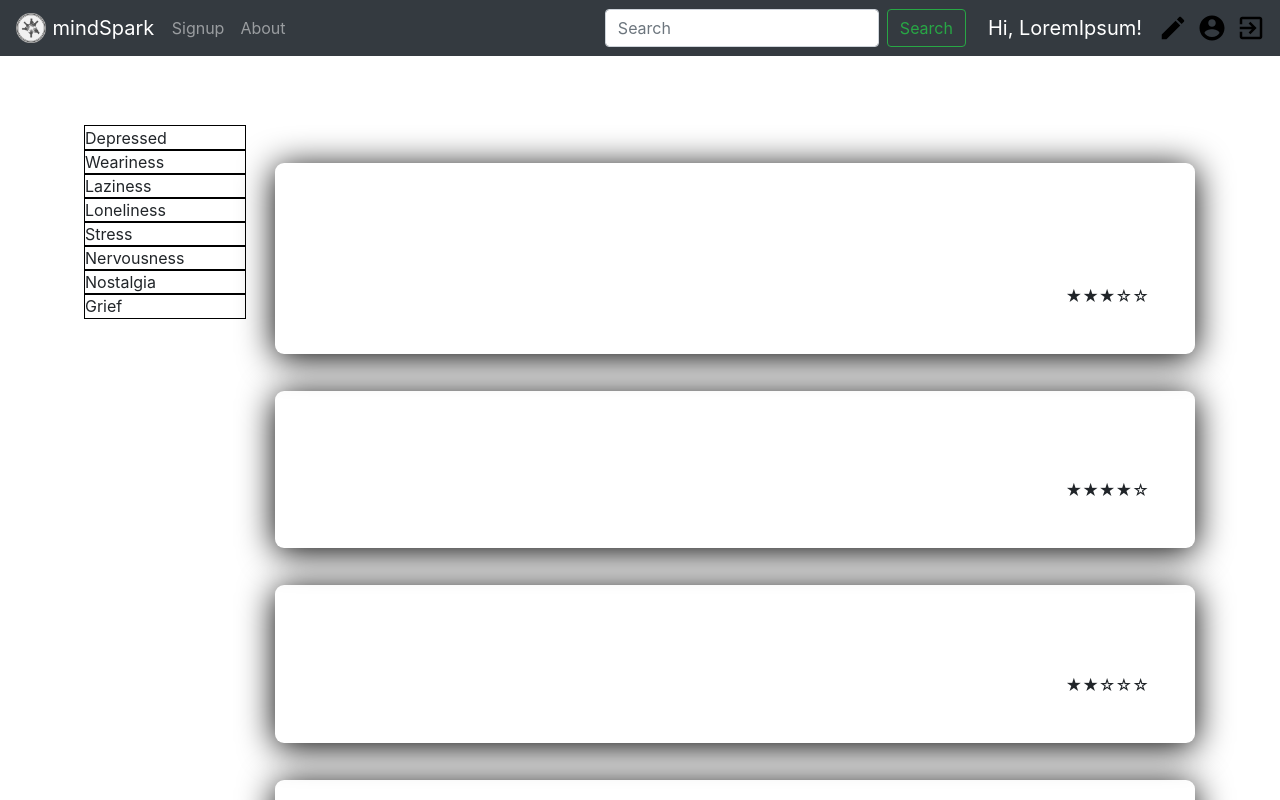
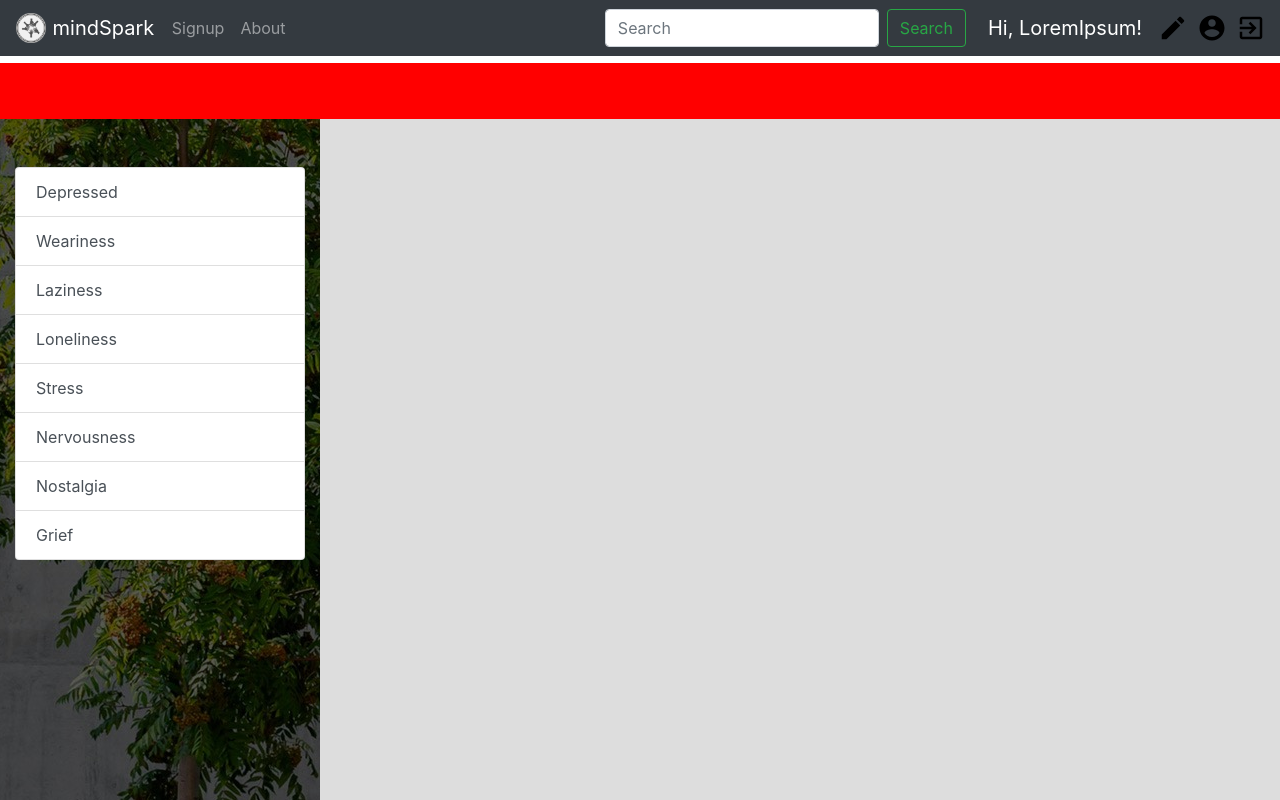
Before and after one commit to abansal98/mindSpark, a React (Create React App) app in the folder react-app/: page /quoteboard in a window 1280 px wide. Shown: the top 800 px of the page. Built offline with nearby package versions, Linux system fonts and the light colour scheme.

Commit message:
working on QuoteBoard

```diff
--- a/react-app/src/App.js
+++ b/react-app/src/App.js
@@ -18,7 +18,7 @@ class App extends Component {
           <Route path="/signup" component={SignUpSignIn} />
           <Route path="/quoteboard" component={Quoteboard} />
           <Route path="/signin" component={SignIn} />
-          <Route path="/userProfile" component={UserProfile}/>
+          <Route path="/userProfile" component={UserProfile} />
           <Route component={Error} />
         </Switch>
       </BrowserRouter>
--- a/react-app/src/components/Quoteboard/Category.css
+++ b/react-app/src/components/Quoteboard/Category.css
@@ -1,5 +1,2 @@
 .categoryName {
-  outline-style: solid;
-  outline-width: 1px;
-  outline-color: black;
 }
--- a/react-app/src/components/Quoteboard/Category.js
+++ b/react-app/src/components/Quoteboard/Category.js
@@ -1,6 +1,6 @@
 import React, { Component } from "react";
 import "./Category.css";
-import { Container, Row, Col } from "react-bootstrap";
+import { Container, Row, Col, ListGroup } from "react-bootstrap";
 
 const categories = [
   "Depressed",
@@ -17,14 +17,32 @@ class Category extends Component {
   render() {
     return (
       <React.Fragment>
-        <div className="categoryName">{categories[0]}</div>
-        <div className="categoryName">{categories[1]}</div>
-        <div className="categoryName">{categories[2]}</div>
-        <div className="categoryName">{categories[3]}</div>
-        <div className="categoryName">{categories[4]}</div>
-        <div className="categoryName">{categories[5]}</div>
-        <div className="categoryName">{categories[6]}</div>
-        <div className="categoryName">{categories[7]}</div>
+        <ListGroup className="categoryName mt-5">
+          <ListGroup.Item as="li" active>
+            {categories[0]}
+          </ListGroup.Item>
+          <ListGroup.Item as="li" active>
+            {categories[1]}
+          </ListGroup.Item>
+          <ListGroup.Item as="li" active>
+            {categories[2]}
+          </ListGroup.Item>
+          <ListGroup.Item as="li" active>
+            {categories[3]}
+          </ListGroup.Item>
+          <ListGroup.Item as="li" active>
+            {categories[4]}
+          </ListGroup.Item>
+          <ListGroup.Item as="li" active>
+            {categories[5]}
+          </ListGroup.Item>
+          <ListGroup.Item as="li" active>
+            {categories[6]}
+          </ListGroup.Item>
+          <ListGroup.Item as="li" active>
+            {categories[7]}
+          </ListGroup.Item>
+        </ListGroup>
       </React.Fragment>
     );
   }
--- a/react-app/src/components/Quoteboard/Quoteboard.css
+++ b/react-app/src/components/Quoteboard/Quoteboard.css
@@ -1,11 +1,33 @@
 .quoteboardBody {
-  margin: 0;
   font-family: -apple-system, BlinkMacSystemFont, "Segoe UI", "Roboto", "Oxygen",
     "Ubuntu", "Cantarell", "Fira Sans", "Droid Sans", "Helvetica Neue",
     sans-serif;
   -webkit-font-smoothing: antialiased;
   -moz-osx-font-smoothing: grayscale;
-  padding-top: 63px;
+  padding-top: 3.5em;
+
   /* background-color: #f1ece5; */
-  background-color: #ffffff;
+  background-color: #ff0000;
 }
+
+.quoteboardleftside {
+  /* position: fixed;
+  width: 100%;
+  height: 100%; */
+  background-image: url("../../image/concretetree.jpg");
+  /* background-color: yellow; */
+  background-position: center;
+  /* background-size: cover; */
+  /* background-attachment: fixed; */
+  /* filter: blur(9px); */
+  /* -webkit-filter: blur(9px); */
+  /* background-repeat: no-repeat; */
+  /* min-height: 100vh; */
+  /* transform: scale(1.04); */
+  min-height: 100vh;
+}
+
+.quoteboardrightside {
+  background-color: #dddddd;
+  /* min-height: 100vh; */
+}
--- a/react-app/src/components/Quoteboard/Quoteboard.js
+++ b/react-app/src/components/Quoteboard/Quoteboard.js
@@ -5,26 +5,227 @@ import NavBar from "../Navbar/Navbar";
 import Footer from "../Footer/Footer";
 import Category from "./Category";
 import { BrowserRouter, Route } from "react-router-dom";
-import { Container, Row, Col } from "react-bootstrap";
+import { Container, Row, Col, Tab, ListGroup } from "react-bootstrap";
+import QuoteBox from "./QuoteBox";
+
+const categories = [
+  "Depressed",
+  "Weariness",
+  "Laziness",
+  "Loneliness",
+  "Stress",
+  "Nervousness",
+  "Nostalgia",
+  "Grief"
+];
+
+const quotes = [
+  "I have not failed, I've just found 10,000 ways that won't work",
+  "The best way to predict future is to create it",
+  "Creativity is just connecting things",
+  "Let's go invent tomorrow instead of worrying about what happened yesterday",
+  "I could either watch it happen or be a part of it",
+  "Go big or Go home",
+  "Formal education will make you a living, Self-education will make you a fortune",
+  "Be fearful when others are greedy and greedy when others are fearful",
+  "Risk comes from not knowing what you're doing",
+  "If you can't do great things, do small things in a great way"
+];
+const authors = [
+  "Thomas A. Edison",
+  "Peter Ducker",
+  "Steve Jobs",
+  "Elon Musk",
+  "Eliza Dushku",
+  "Jim Rohn",
+  "Warren Buffett",
+  "Napoleon Hill"
+];
+const ratings = ["★☆☆☆☆", "★★☆☆☆", "★★★☆☆", "★★★★☆", "★★★★★"];
 
 class Quoteboard extends Component {
   render() {
     return (
       <div className="quoteboardBody">
-        <NavBar />
-        <Container>
+        <Container fluid={true}>
           <Row>
-            <Col md={2}>
-              <Category />
-            </Col>
-            <Col md={10}>
-              <Quotelist />
-            </Col>
+            <NavBar />
           </Row>
+          <Tab.Container id="list-group-tabs-example" defaultActiveKey="#link1">
+            <Row>
+              <Col md={3} className="quoteboardleftside pt-5">
+                {/* <Category /> */}
+                <ListGroup>
+                  <ListGroup.Item action href="#category0">
+                    {categories[0]}
+                  </ListGroup.Item>
+                  <ListGroup.Item action href="#category1">
+                    {categories[1]}
+                  </ListGroup.Item>
+                  <ListGroup.Item action href="#category2">
+                    {categories[2]}
+                  </ListGroup.Item>
+                  <ListGroup.Item action href="#category3">
+                    {categories[3]}
+                  </ListGroup.Item>
+                  <ListGroup.Item action href="#category4">
+                    {categories[4]}
+                  </ListGroup.Item>
+                  <ListGroup.Item action href="#category5">
+                    {categories[5]}
+                  </ListGroup.Item>
+                  <ListGroup.Item action href="#category6">
+                    {categories[6]}
+                  </ListGroup.Item>
+                  <ListGroup.Item action href="#category7">
+                    {categories[7]}
+                  </ListGroup.Item>
+                </ListGroup>
+              </Col>
+              <Col md={9} className="quoteboardrightside pt-5">
+                {/* <Quotelist /> */}
+                <Tab.Content>
+                  <Tab.Pane eventKey="#category0">
+                    <QuoteBox
+                      quote={quotes[0]}
+                      author={authors[0]}
+                      rating={ratings[2]}
+                    />
+                    <QuoteBox
+                      quote={quotes[1]}
+                      author={authors[1]}
+                      rating={ratings[3]}
+                    />
+                    <QuoteBox
+                      quote={quotes[3]}
+                      author={authors[2]}
+                      rating={ratings[4]}
+                    />
+                    <QuoteBox
+                      quote={quotes[4]}
+                      author={authors[3]}
+                      rating={ratings[0]}
+                    />
+                  </Tab.Pane>
+
+                  <Tab.Pane eventKey="#category1">
+                    <QuoteBox
+                      quote={quotes[9]}
+                      author={authors[4]}
+                      rating={ratings[1]}
+                    />
+                  </Tab.Pane>
+                  <Tab.Pane eventKey="#category2">
+                    <QuoteBox
+                      quote={quotes[2]}
+                      author={authors[2]}
+                      rating={ratings[1]}
+                    />
+                    <QuoteBox
+                      quote={quotes[5]}
+                      author={authors[5]}
+                      rating={ratings[0]}
+                    />
+                  </Tab.Pane>
+                  <Tab.Pane eventKey="#category3">
+                    <QuoteBox
+                      quote={quotes[0]}
+                      author={authors[0]}
+                      rating={ratings[2]}
+                    />
+                    <QuoteBox
+                      quote={quotes[9]}
+                      author={authors[7]}
+                      rating={ratings[0]}
+                    />
+                    <QuoteBox
+                      quote={quotes[3]}
+                      author={authors[2]}
+                      rating={ratings[4]}
+                    />
+                  </Tab.Pane>
+                  <Tab.Pane eventKey="#category4">
+                    <QuoteBox
+                      quote={quotes[8]}
+                      author={authors[6]}
+                      rating={ratings[4]}
+                    />
+                    <QuoteBox
+                      quote={quotes[6]}
+                      author={authors[5]}
+                      rating={ratings[0]}
+                    />
+                    <QuoteBox
+                      quote={quotes[9]}
+                      author={authors[7]}
+                      rating={ratings[0]}
+                    />
+                    <QuoteBox
+                      quote={quotes[0]}
+                      author={authors[0]}
+                      rating={ratings[2]}
+                    />
+                  </Tab.Pane>
+                  <Tab.Pane eventKey="#category5">
+                    <QuoteBox
+                      quote={quotes[2]}
+                      author={authors[2]}
+                      rating={ratings[1]}
+                    />
+                    <QuoteBox
+                      quote={quotes[5]}
+                      author={authors[3]}
+                      rating={ratings[0]}
+                    />
+                    <QuoteBox
+                      quote={quotes[0]}
+                      author={authors[0]}
+                      rating={ratings[2]}
+                    />
+                    <QuoteBox
+                      quote={quotes[9]}
+                      author={authors[7]}
+                      rating={ratings[0]}
+                    />
+                  </Tab.Pane>
+                  <Tab.Pane eventKey="#category6">
+                    <QuoteBox
+                      quote={quotes[9]}
+                      author={authors[7]}
+                      rating={ratings[0]}
+                    />
+                    <QuoteBox
+                      quote={quotes[7]}
+                      author={authors[6]}
+                      rating={ratings[0]}
+                    />
+                  </Tab.Pane>
+                  <Tab.Pane eventKey="#category7">
+                    <QuoteBox
+                      quote={quotes[0]}
+                      author={authors[0]}
+                      rating={ratings[2]}
+                    />
+                  </Tab.Pane>
+                </Tab.Content>
+              </Col>
+            </Row>
+          </Tab.Container>
         </Container>
       </div>
     );
   }
 }
 
+class LeftBlurBg extends Component {
+  render() {
+    return <div className="leftBlurBgBody" />;
+  }
+}
+class RightBlurBg extends Component {
+  render() {
+    return <div className="rightBlurBgBody" />;
+  }
+}
+
 export default Quoteboard;
--- /dev/null
+++ b/react-app/src/components/Quoteboard/Quotelist.css
@@ -0,0 +1,3 @@
+.quotelistBody {
+  /* outline: 2px solid white; */
+}
--- a/react-app/src/components/Quoteboard/Quotelist.js
+++ b/react-app/src/components/Quoteboard/Quotelist.js
@@ -1,14 +1,29 @@
 import React, { Component } from "react";
 import QuoteBox from "./QuoteBox";
+import "./Quotelist.css";
 
 const quotes = [
   "I have not failed, I've just found 10,000 ways that won't work",
   "The best way to predict future is to create it",
   "Creativity is just connecting things",
   "Let's go invent tomorrow instead of worrying about what happened yesterday",
-  "I could either watch it happen or be a part of it"
+  "I could either watch it happen or be a part of it",
+  "Go big or Go home",
+  "Formal education will make you a living, Self-education will make you a fortune",
+  "Be fearful when others are greedy and greedy when others are fearful",
+  "Risk comes from not knowing what you're doing",
+  "If you can't do great things, do small things in a great way"
 ];
-const authors = ["Thomas A. Edison", "Peter Ducker", "Steve Jobs", "Elon Musk"];
+const authors = [
+  "Thomas A. Edison",
+  "Peter Ducker",
+  "Steve Jobs",
+  "Elon Musk",
+  "Eliza Dushku",
+  "Jim Rohn",
+  "Warren Buffett",
+  "Napoleon Hill"
+];
 const ratings = ["★☆☆☆☆", "★★☆☆☆", "★★★☆☆", "★★★★☆", "★★★★★"];
 
 class Quotelist extends Component {
@@ -24,13 +39,18 @@ class Quotelist extends Component {
   //   [...Array(5)].map(x => <div>dummy data form Content.js</div>);
   render() {
     return (
-      <article>
+      <div className="quotelistBody mt-5">
         <QuoteBox quote={quotes[0]} author={authors[0]} rating={ratings[2]} />
         <QuoteBox quote={quotes[1]} author={authors[1]} rating={ratings[3]} />
         <QuoteBox quote={quotes[2]} author={authors[2]} rating={ratings[1]} />
         <QuoteBox quote={quotes[3]} author={authors[2]} rating={ratings[4]} />
         <QuoteBox quote={quotes[4]} author={authors[3]} rating={ratings[0]} />
-      </article>
+        <QuoteBox quote={quotes[5]} author={authors[3]} rating={ratings[0]} />
+        <QuoteBox quote={quotes[6]} author={authors[5]} rating={ratings[0]} />
+        <QuoteBox quote={quotes[7]} author={authors[6]} rating={ratings[0]} />
+        <QuoteBox quote={quotes[8]} author={authors[6]} rating={ratings[4]} />
+        <QuoteBox quote={quotes[9]} author={authors[7]} rating={ratings[0]} />
+      </div>
     );
   }
 }
```
